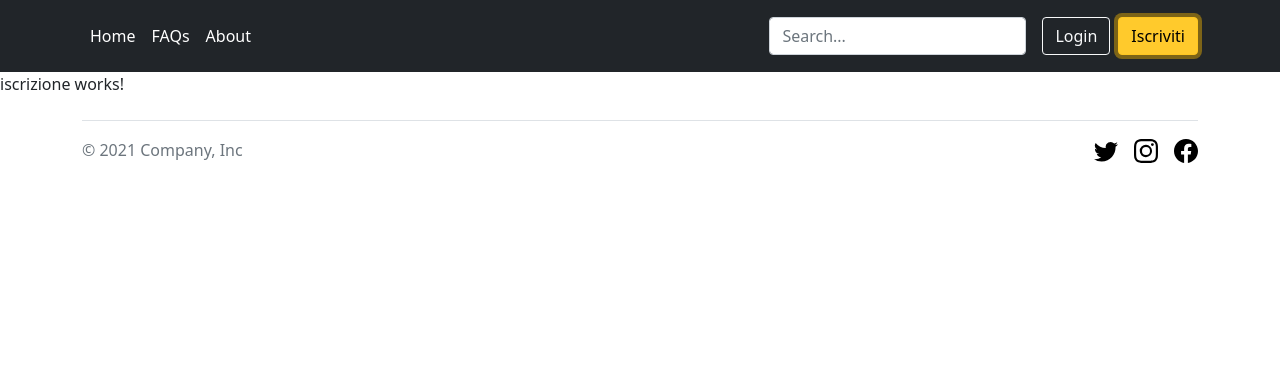
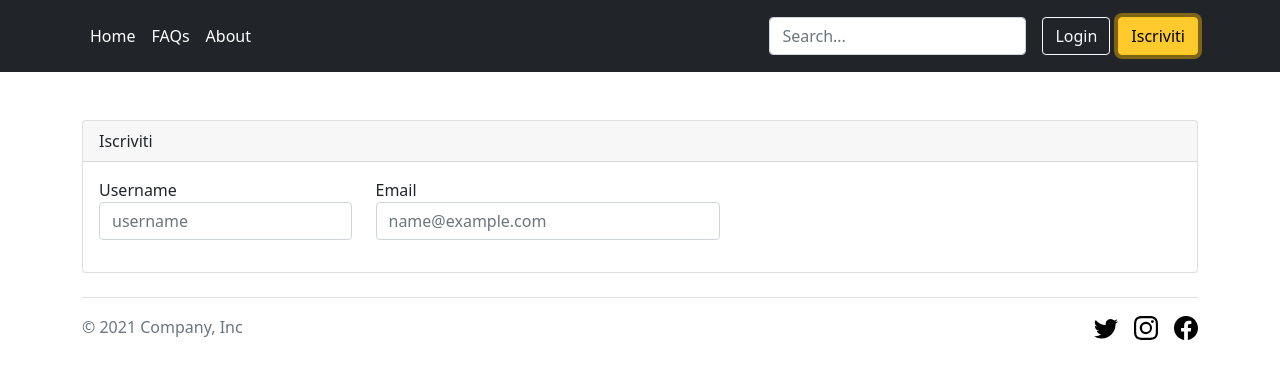
Before and after one commit to bstefano79/fantacalcio, an Angular app: page /#/ in a window 1280 px wide. Both pictures are taken after a click on the button "Iscriviti". Shown: the top 378 px of the page. Built offline with nearby package versions, Linux system fonts and the light colour scheme.

Commit message:
modulo di iscirzione prima parte

```diff
--- a/src/app/iscrizione/iscrizione.component.html
+++ b/src/app/iscrizione/iscrizione.component.html
@@ -1 +1,28 @@
-<p>iscrizione works!</p>
+<main class="form-signup">
+    <div class="container-md pt-5" >
+        <div class="d-flex justify-content-center">
+            <div class="card" style="width: 100%;">
+                <div class="card-header">
+                    Iscriviti
+                </div>
+
+                <div class="card-body">
+                    <div class="form-floating mb-3">
+                        <form>
+                            <div class="row">
+                                <div class="col-md-3">
+                                    <label for="inpiutUsername">Username</label>
+                                    <input type="username" class="form-control" id="inpiutUsername" placeholder="username">
+                                </div>
+                                <div class="col-md-4">
+                                    <label for="inputEmail4">Email</label>
+                                    <input type="email" class="form-control" id="inputEmail4" placeholder="name@example.com">
+                                </div>
+                            </div>
+                        </form>
+                    </div>
+                </div>
+            </div>
+        </div>
+    </div>
+</main>
```
